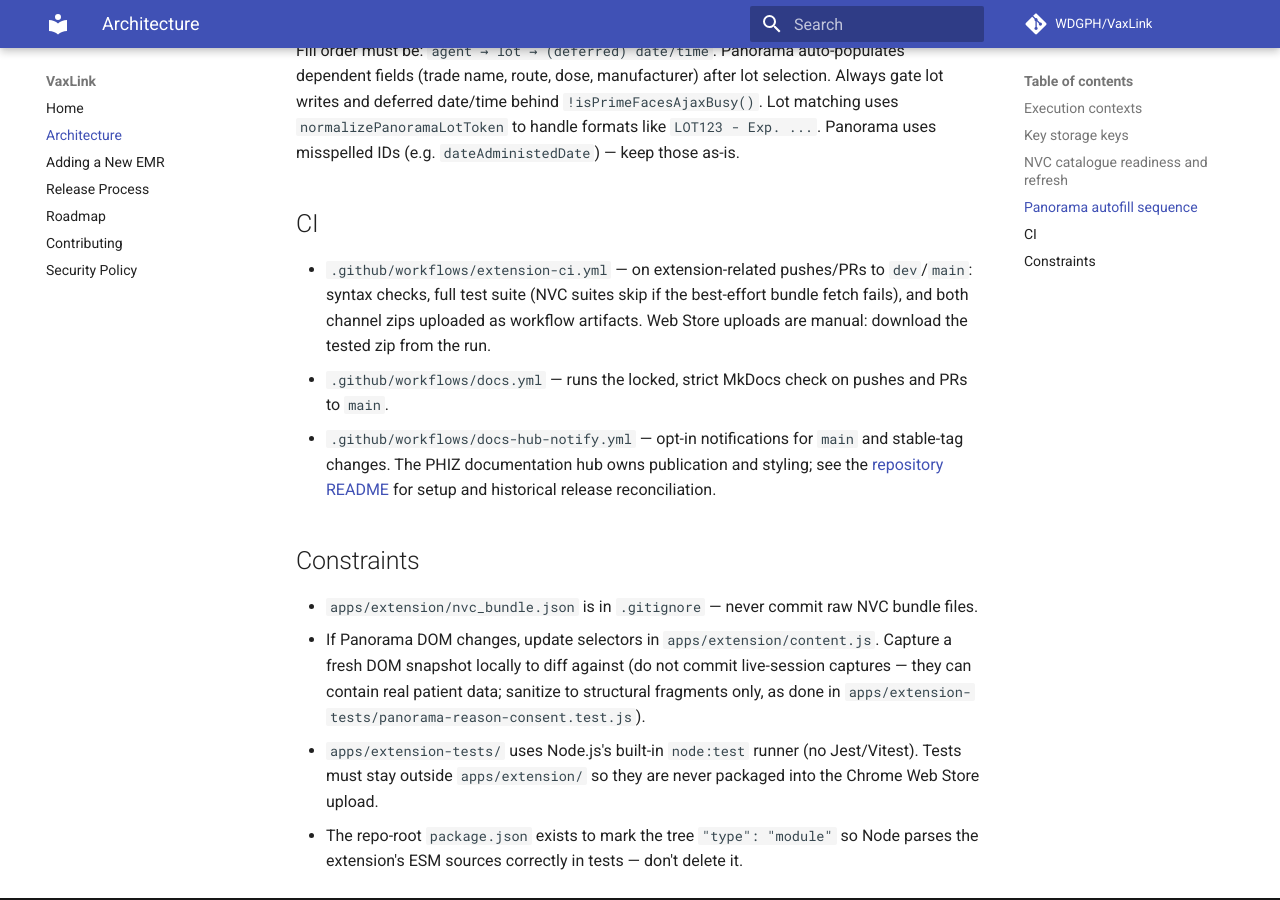
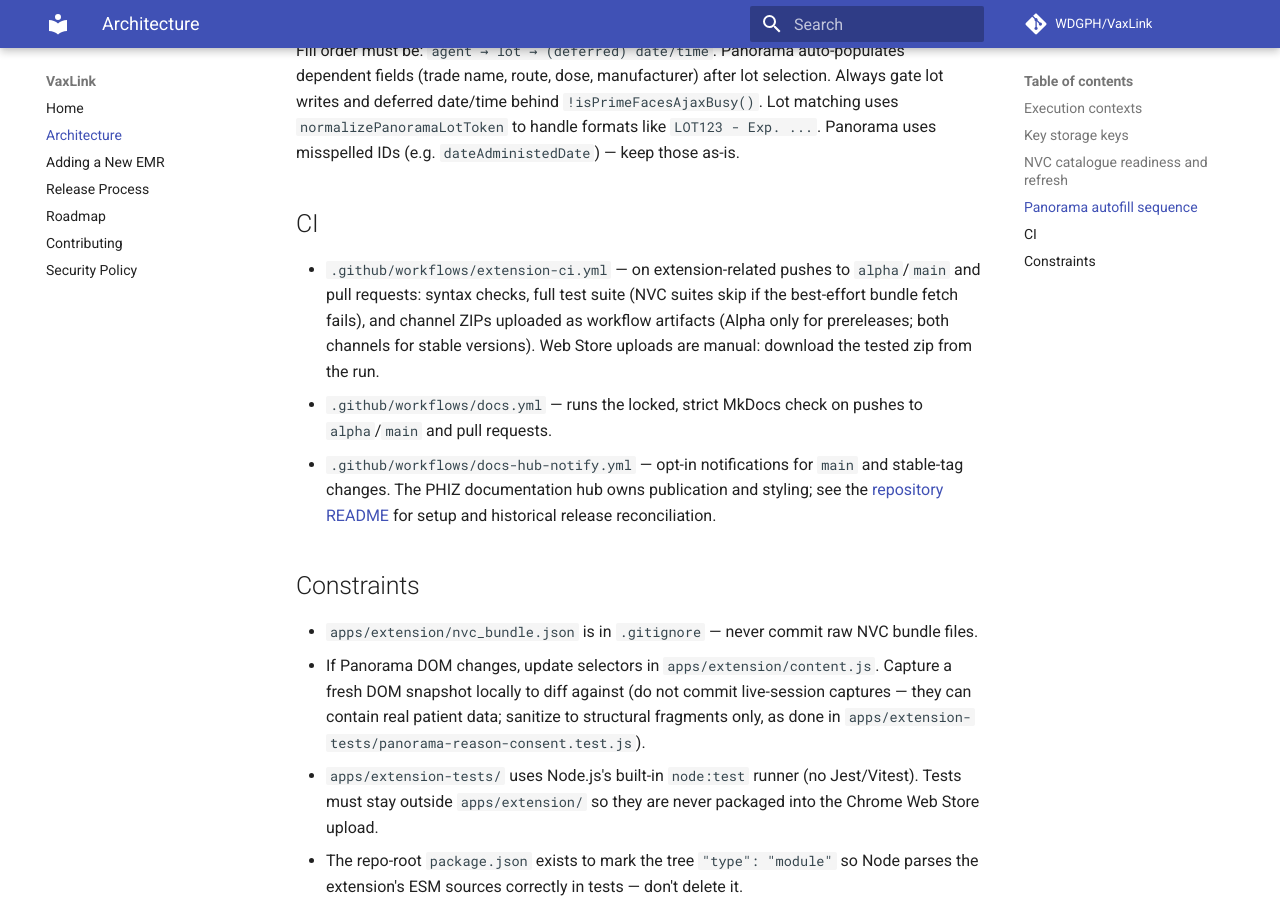
Before and after one commit to WDGPH/VaxLink, an MkDocs documentation site: the page built from docs/architecture.md, in a window 1280 px wide and 900 px high, scrolled down 2120 px. Built offline with MkDocs 1.6.1 and Material for MkDocs 9.7.7, drawn with Linux system fonts in a browser that asks for light colours; comment, search, counter and statistics services are not loaded; some of the changed text lies outside the part shown.

```diff
--- a/docs/architecture.md
+++ b/docs/architecture.md
@@ -84,13 +84,13 @@ handle formats like `LOT123 - Exp. ...`. Panorama uses misspelled IDs (e.g.
 
 ## CI
 
-- `.github/workflows/extension-ci.yml` — on extension-related pushes/PRs to
-  `dev`/`main`: syntax checks, full test suite (NVC suites skip if the
-  best-effort bundle fetch fails), and both channel zips uploaded as workflow
-  artifacts. Web Store uploads are manual: download the tested zip from the
-  run.
+- `.github/workflows/extension-ci.yml` — on extension-related pushes to
+  `alpha`/`main` and pull requests: syntax checks, full test suite (NVC suites
+  skip if the best-effort bundle fetch fails), and channel ZIPs uploaded as
+  workflow artifacts (Alpha only for prereleases; both channels for stable
+  versions). Web Store uploads are manual: download the tested zip from the run.
 - `.github/workflows/docs.yml` — runs the locked, strict MkDocs check on
-  pushes and PRs to `main`.
+  pushes to `alpha`/`main` and pull requests.
 - `.github/workflows/docs-hub-notify.yml` — opt-in notifications for `main` and
   stable-tag changes. The PHIZ documentation hub owns publication and styling;
   see the [repository README](https://github.com/WDGPH/VaxLink#documentation-site)
```
Also changed, not shown: other parts of docs/architecture.md (+1 -1 lines), CLAUDE.md (+2 -2 lines), README.md (+1 -1 lines).
